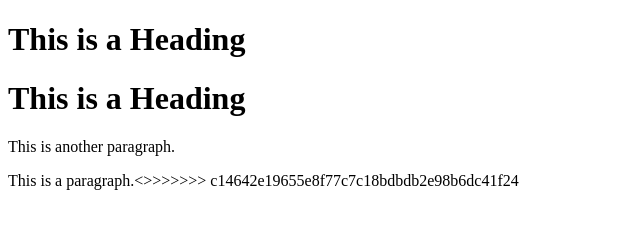
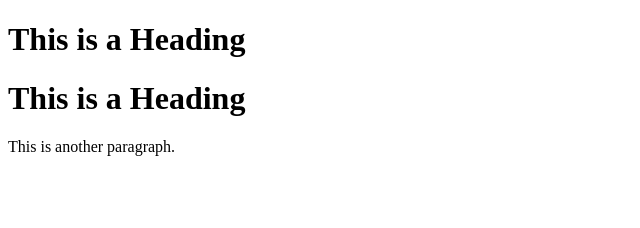
Before and after one commit to stannjwe/learningRepo, a plain HTML site: page index.html in a window 1280 px wide. Shown: the whole page, without its empty margins (0-640 px from the left). Drawn offline with Linux system fonts and the light colour scheme.

Commit message:
New commit

```diff
--- a/index.html
+++ b/index.html
@@ -7,6 +7,5 @@
 <h1>This is a Heading</h1>
 <h1>This is a Heading</h1>
 <p>This is another paragraph.</p>
-<p>This is a paragraph.<>>>>>>> c14642e19655e8f77c7c18bdbdb2e98b6dc41f24
 </body>
 </html>
```
